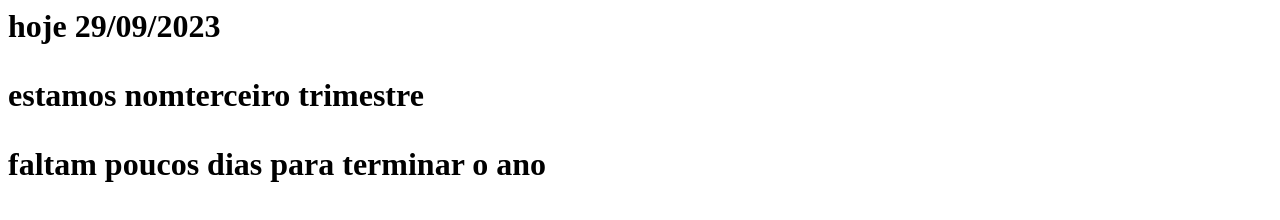
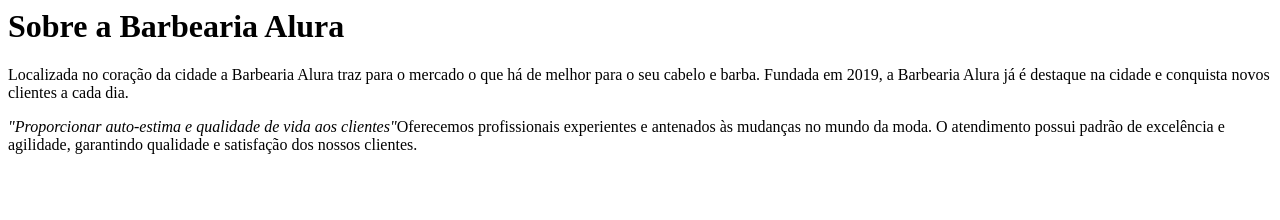
Before and after one commit to polianabicalho/poliana, a plain HTML site: page index.html in a window 1280 px wide. Drawn offline with Linux system fonts and the light colour scheme.

Commit message:
Update index.html

```diff
--- a/index.html
+++ b/index.html
@@ -1,4 +1,7 @@
-<h1 turma c </h1>
-    <p> hoje 29/09/2023 <p>
-    <p> estamos nomterceiro trimestre </p>
-    <p> faltam poucos dias para terminar o ano </p>
+<h1>Sobre a Barbearia Alura</h1>
+
+<p>Localizada no coração da cidade a Barbearia Alura traz para o mercado o que há de melhor para o seu cabelo e barba. Fundada em 2019, a Barbearia Alura já é destaque na cidade e conquista novos clientes a cada dia.</p>
+
+<p><em><Nossa missão é: <strong>"Proporcionar auto-estima e qualidade de vida aos clientes"</strong></em></.
+
+<p>Oferecemos profissionais experientes e antenados às mudanças no mundo da moda. O atendimento possui padrão de excelência e agilidade, garantindo qualidade e satisfação dos nossos clientes.</p>
```
